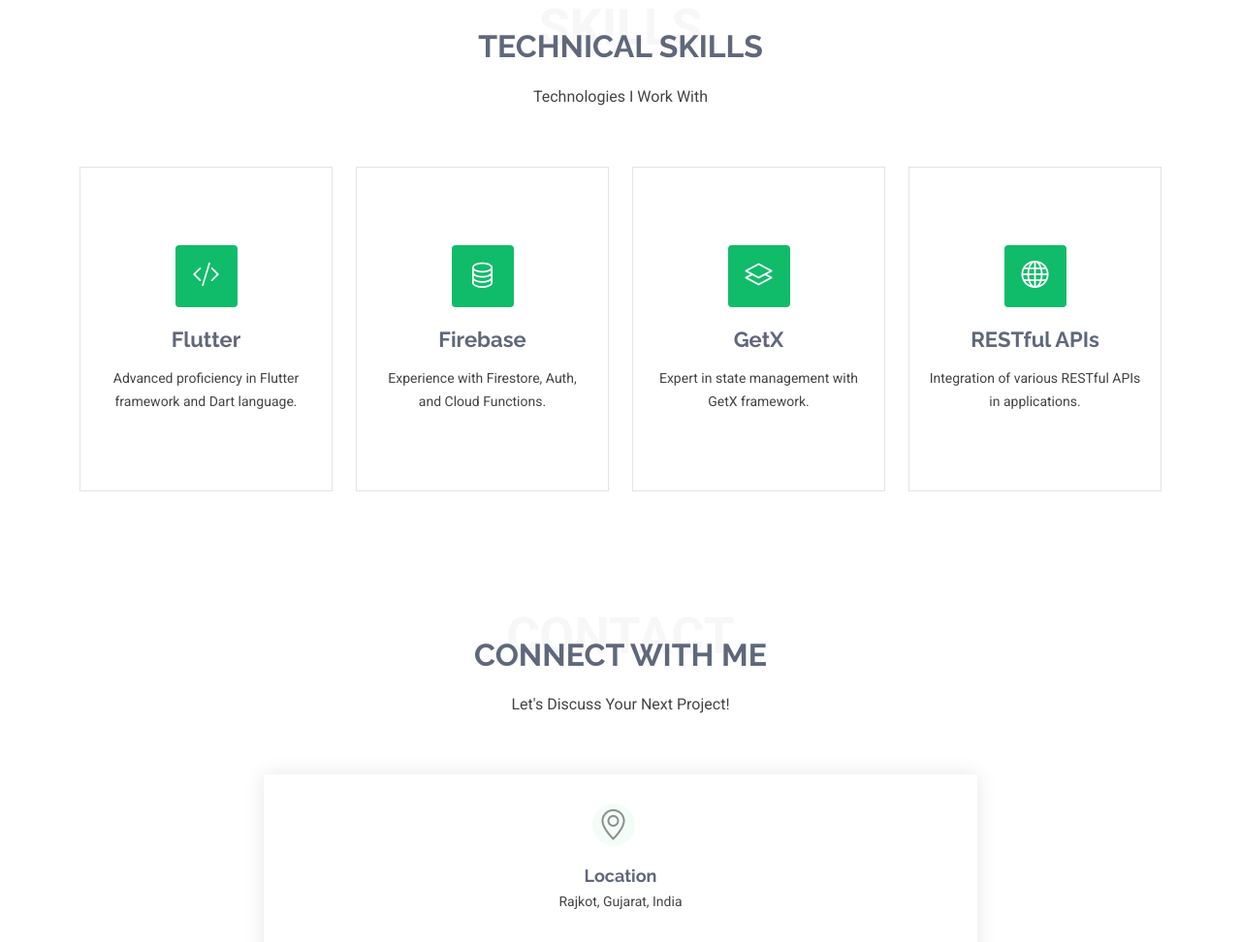
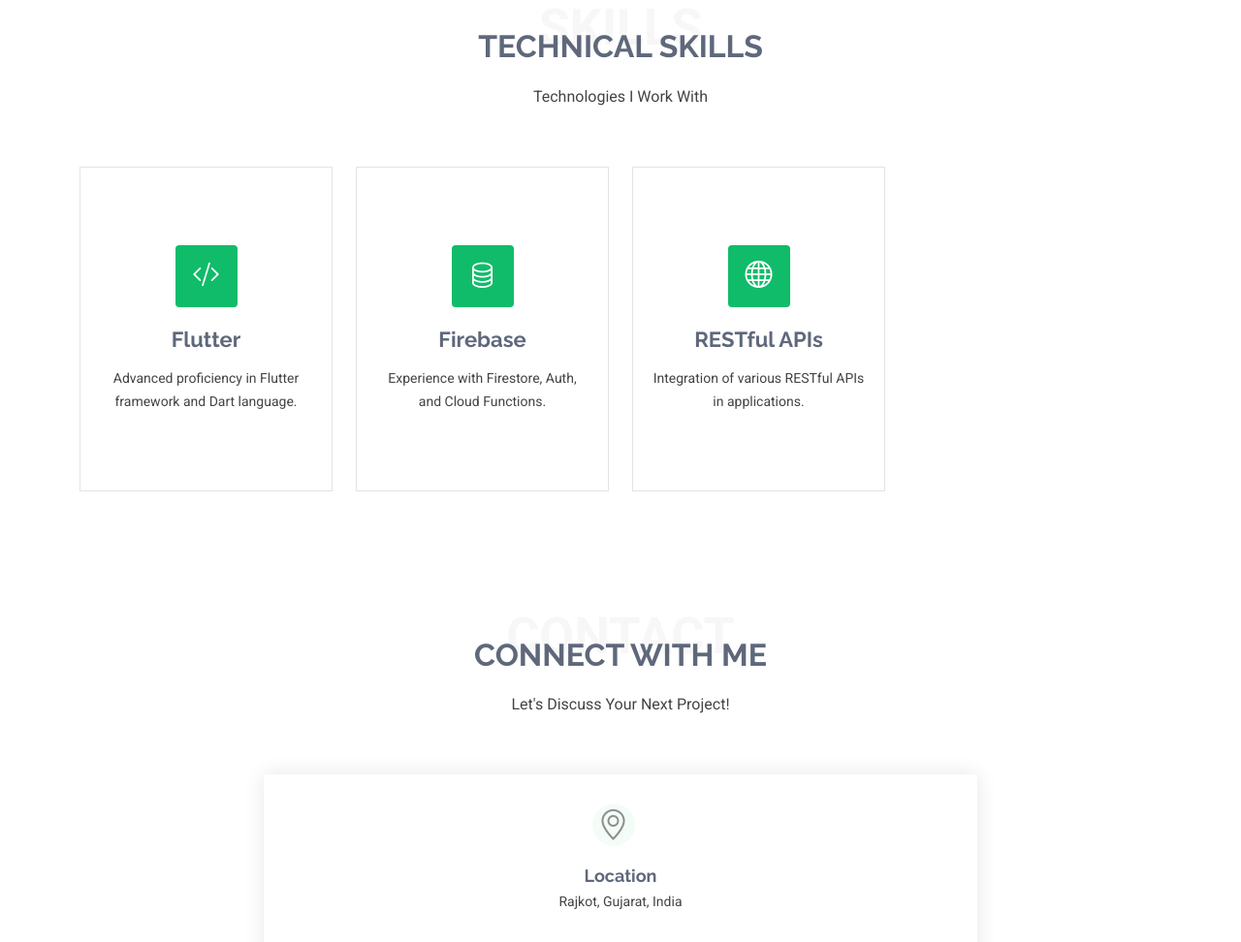
Before and after one commit to PrinceGhadiya/Portfolio, a plain HTML site: page index.html in a window 1280 px wide. Shown: the part 3663-4635 px from the top of the page at 97% size. Drawn offline with Linux system fonts and the light colour scheme.

Commit message:
First Commit

```diff
--- a/index.html
+++ b/index.html
@@ -58,7 +58,7 @@
         <i class="mobile-nav-toggle d-xl-none bi bi-list"></i>
       </nav>
 
-      <a class="btn-getstarted" href="#hero">Get Started</a>
+      <a class="btn-getstarted d-none d-md-block" href="#hero">Get Started</a>
 
     </div>
   </header>
@@ -350,15 +350,15 @@
             </div>
           </div>
 
-          <div class="col-lg-3 col-md-6" data-aos="fade-up" data-aos-delay="300">
+          <!-- <div class="col-lg-3 col-md-6" data-aos="fade-up" data-aos-delay="300">
             <div class="service-item position-relative">
               <div class="icon">
                 <i class="bi bi-layers"></i>
               </div>
-              <h3>GetX</h3>
-              <p>Expert in state management with GetX framework.</p>
+              <h3>Riverpod</h3>
+              <p>Advanced state management with declarative programming.</p>
             </div>
-          </div>
+          </div> -->
 
           <div class="col-lg-3 col-md-6" data-aos="fade-up" data-aos-delay="400">
             <div class="service-item position-relative">
```
Also changed, not shown: assets/css/main.css (+0 -8 lines), assets/js/main.js (+1 -9 lines), 2 other files.
